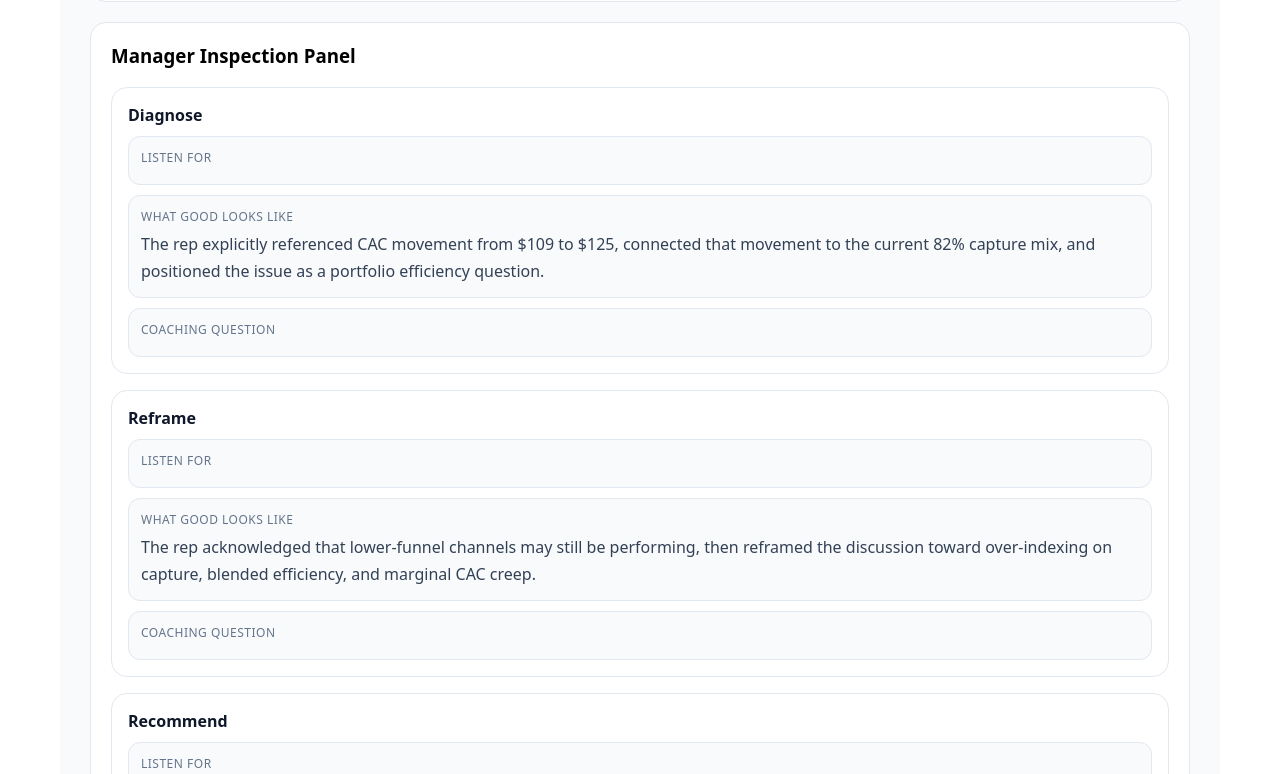
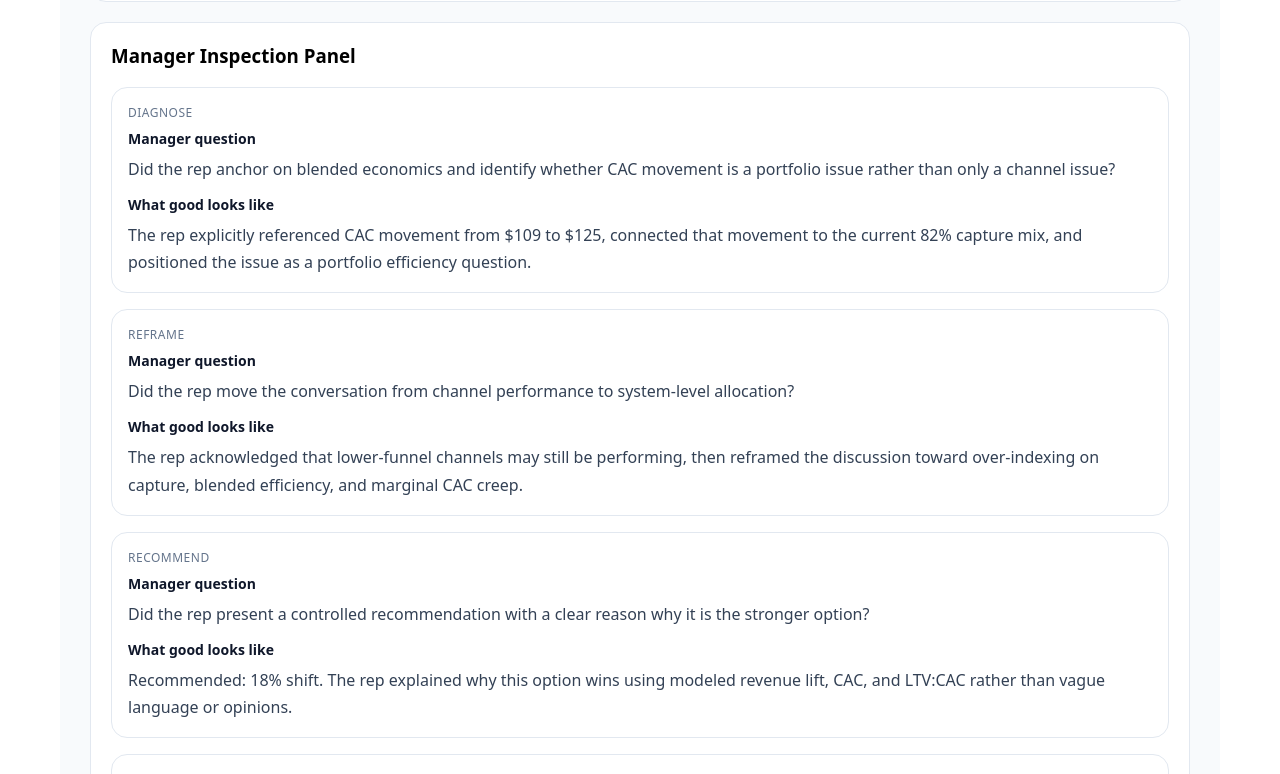
Before and after one commit to ScottMHarris1/revenue-architecture-tools, a Next.js app: page / in a window 1280 px wide. Shown: the part 2446-3220 px from the top of the page. Built offline with nearby package versions, Linux system fonts and the light colour scheme.

Commit message:
Update ManagerInspectionPanel.tsx

```diff
--- a/components/ManagerInspectionPanel.tsx
+++ b/components/ManagerInspectionPanel.tsx
@@ -4,9 +4,8 @@ import React from "react";
 
 type InspectionItem = {
   title: string;
-  listenFor: string;
+  question: string;
   goodLooksLike: string;
-  coachingQuestion: string;
 };
 
 export default function ManagerInspectionPanel({
@@ -34,83 +33,42 @@ export default function ManagerInspectionPanel({
         >
           <div
             style={{
-              fontSize: 16,
-              fontWeight: 700,
-              color: "#0f172a",
-              marginBottom: 10,
+              fontSize: 12,
+              textTransform: "uppercase",
+              letterSpacing: 0.5,
+              color: "#64748b",
+              marginBottom: 8,
             }}
           >
             {item.title}
           </div>
 
-          <div style={{ display: "grid", gap: 10 }}>
           <div
             style={{
-                border: "1px solid #e2e8f0",
-                borderRadius: 12,
-                padding: 12,
-                background: "#f8fafc",
+              fontSize: 14,
+              fontWeight: 700,
+              color: "#0f172a",
+              marginBottom: 8,
             }}
           >
-              <div
-                style={{
-                  fontSize: 12,
-                  textTransform: "uppercase",
-                  letterSpacing: 0.5,
-                  color: "#64748b",
-                  marginBottom: 6,
-                }}
-              >
-                Listen for
+            Manager question
           </div>
-              <div style={{ color: "#334155", lineHeight: 1.7 }}>{item.listenFor}</div>
+          <div style={{ color: "#334155", lineHeight: 1.7, marginBottom: 12 }}>
+            {item.question}
           </div>
 
           <div
             style={{
-                border: "1px solid #e2e8f0",
-                borderRadius: 12,
-                padding: 12,
-                background: "#f8fafc",
-              }}
-            >
-              <div
-                style={{
-                  fontSize: 12,
-                  textTransform: "uppercase",
-                  letterSpacing: 0.5,
-                  color: "#64748b",
-                  marginBottom: 6,
+              fontSize: 14,
+              fontWeight: 700,
+              color: "#0f172a",
+              marginBottom: 8,
             }}
           >
             What good looks like
           </div>
-              <div style={{ color: "#334155", lineHeight: 1.7 }}>{item.goodLooksLike}</div>
-            </div>
-
-            <div
-              style={{
-                border: "1px solid #e2e8f0",
-                borderRadius: 12,
-                padding: 12,
-                background: "#f8fafc",
-              }}
-            >
-              <div
-                style={{
-                  fontSize: 12,
-                  textTransform: "uppercase",
-                  letterSpacing: 0.5,
-                  color: "#64748b",
-                  marginBottom: 6,
-                }}
-              >
-                Coaching question
-              </div>
           <div style={{ color: "#334155", lineHeight: 1.7 }}>
-                {item.coachingQuestion}
-              </div>
-            </div>
+            {item.goodLooksLike}
           </div>
         </div>
       ))}
```
Lines whose indentation alone changed are shown as unchanged.
